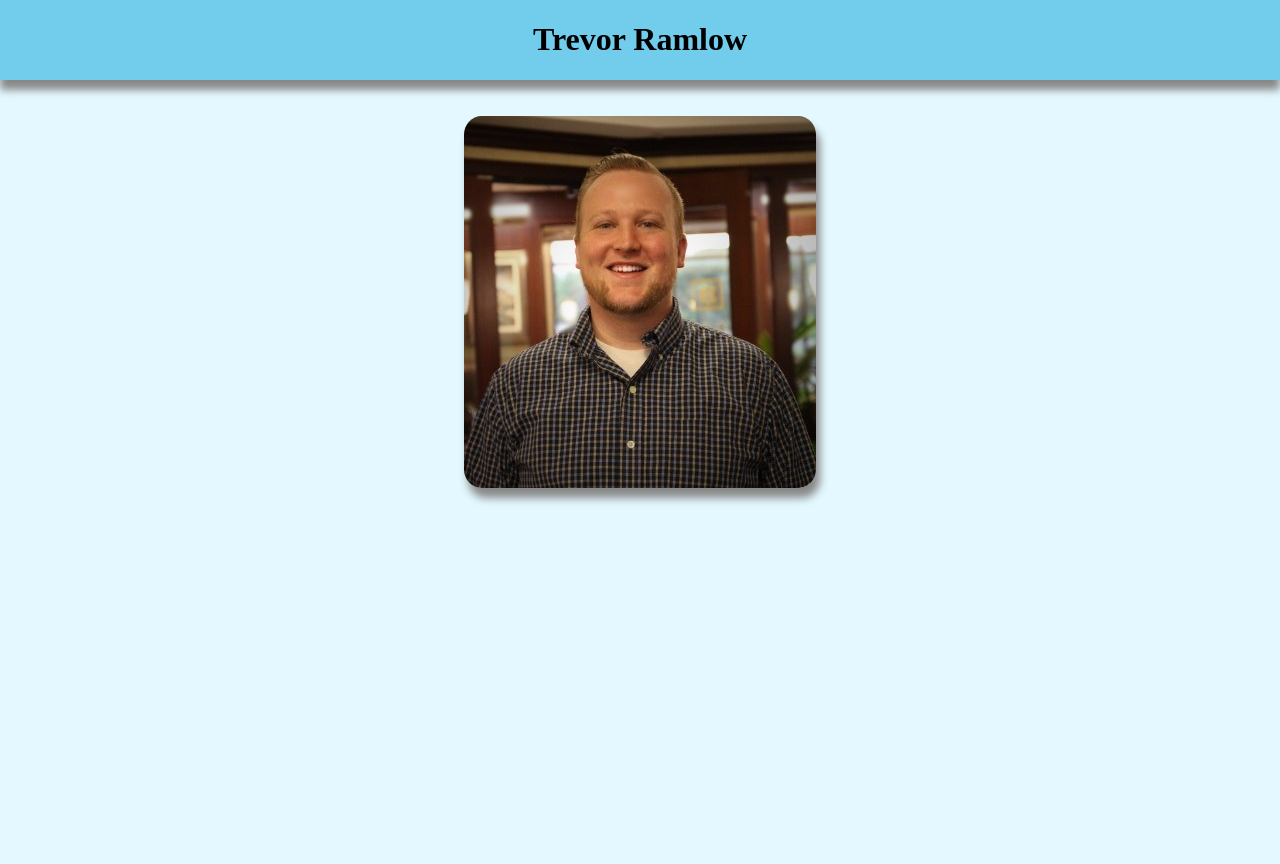
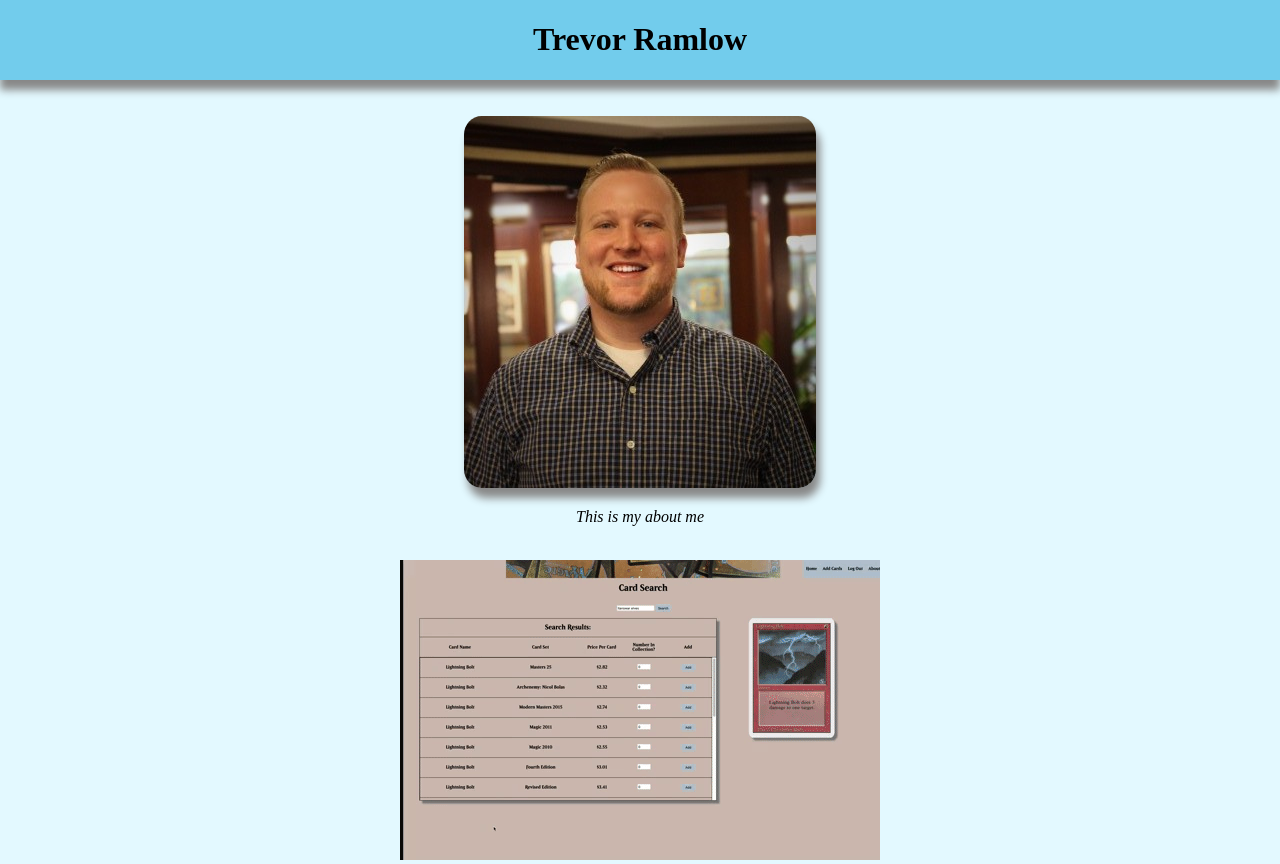
Before and after one commit to trevaftw/website, a React (Create React App) app: page /#/ in a window 1280 px wide. Before the commit the page ends 800 px from the top, so only its background shows below. Built offline with nearby package versions, Linux system fonts and the light colour scheme.

Commit message:
add a gif to the home screen

```diff
--- a/src/Components/Home/Home.js
+++ b/src/Components/Home/Home.js
@@ -1,12 +1,19 @@
 import React, { Component } from 'react';
 import Trevor from './trevor.jpg';
+import soloGif from './solo-gif.gif';
 
 class Home extends Component {
   render() {
     return (
       <>
       <center>
-      <img className="profile-picture" src={Trevor} />
+      <img className="profile-picture" src={Trevor} /><br />
+      <p><i>
+        This is my about me
+        </i></p><br />
+        <div className="projects">
+          <img src={soloGif} />
+        </div>
       </center>
       </>
     );
```
Also changed, not shown: src/Components/Home/solo-gif.gif (added).
